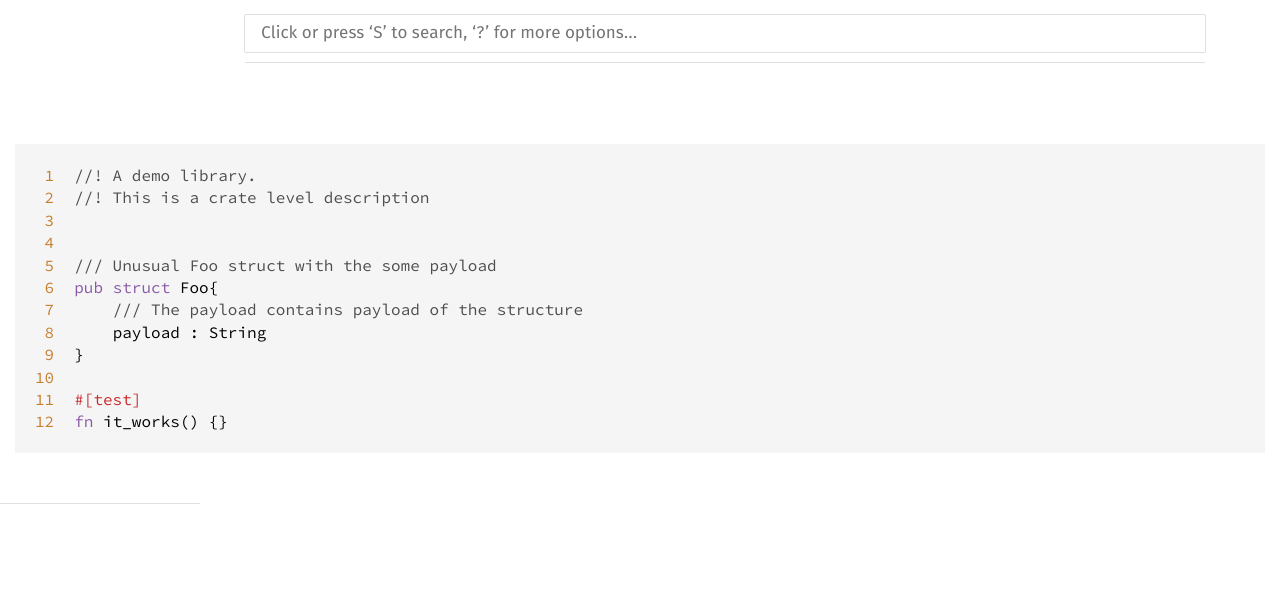
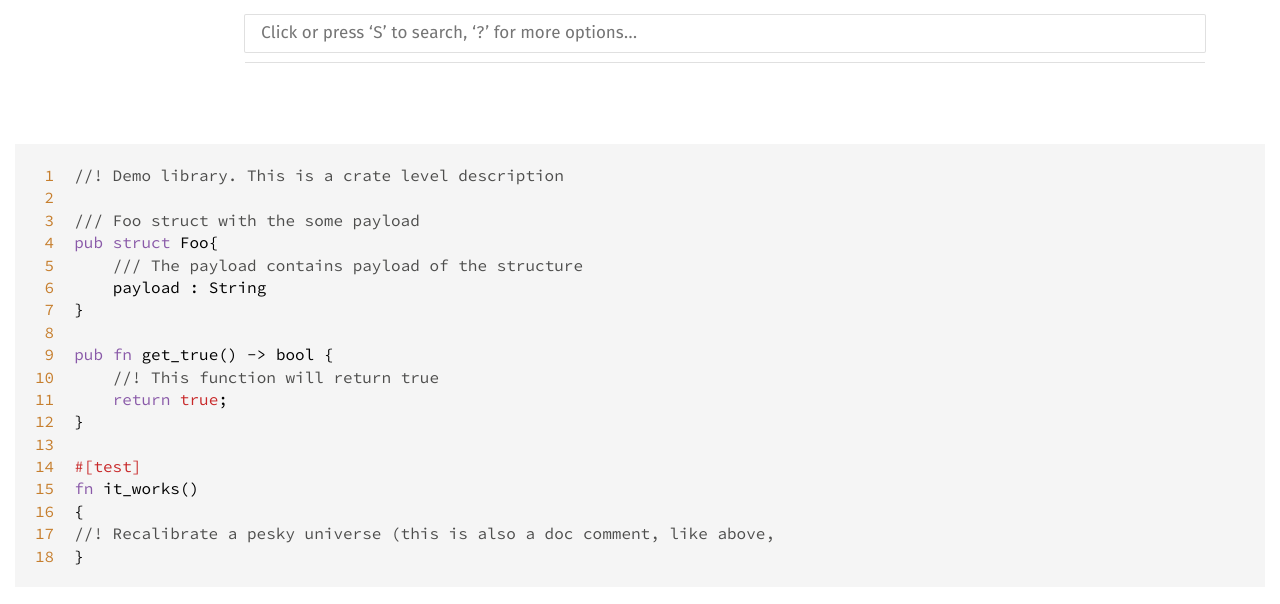
Before and after one commit to seb-odessa/seb-odessa.github.io, a plain HTML site: page src/demodoc/lib.rs.html in a window 1280 px wide. Shown: the top 604 px of the page. Drawn offline with Linux system fonts and the light colour scheme.

Commit message:
Updates documentation from a4628f8 revision

```diff
--- a/demodoc/sidebar-items.js
+++ b/demodoc/sidebar-items.js
@@ -1 +1 @@
-initSidebarItems({"struct":[["Foo","Unusual Foo struct with the some payload"]]});
+initSidebarItems({"fn":[["get_true","This function will return true"]],"struct":[["Foo","Foo struct with the some payload"]]});
--- a/search-index.js
+++ b/search-index.js
@@ -1,3 +1,3 @@
 var searchIndex = {};
-searchIndex['demodoc'] = {"items":[[0,"","demodoc","A demo library.\nThis is a crate level description",null,null],[3,"Foo","","Unusual Foo struct with the some payload",null,null]],"paths":[]};
+searchIndex['demodoc'] = {"items":[[0,"","demodoc","Demo library. This is a crate level description",null,null],[3,"Foo","","Foo struct with the some payload",null,null],[5,"get_true","","This function will return true",null,{"inputs":[],"output":{"name":"bool"}}]],"paths":[]};
 initSearch(searchIndex);
--- a/src/demodoc/lib.rs.html
+++ b/src/demodoc/lib.rs.html
@@ -4,7 +4,7 @@
     <meta charset="utf-8">
     <meta name="viewport" content="width=device-width, initial-scale=1.0">
     <meta name="generator" content="rustdoc">
-    <meta name="description" content="Source to the Rust file `src/lib.rs`.">
+    <meta name="description" content="Source to the Rust file `lib.rs`.">
     <meta name="keywords" content="rust, rustlang, rust-lang">
 
     <title>lib.rs.html -- source</title>
@@ -53,19 +53,31 @@
 <span id="10">10</span>
 <span id="11">11</span>
 <span id="12">12</span>
+<span id="13">13</span>
+<span id="14">14</span>
+<span id="15">15</span>
+<span id="16">16</span>
+<span id="17">17</span>
+<span id="18">18</span>
 </pre><pre class='rust '>
-<span class='doccomment'>//! A demo library.</span>
-<span class='doccomment'>//! This is a crate level description</span>
+<span class='doccomment'>//! Demo library. This is a crate level description</span>
 
-
-<span class='doccomment'>/// Unusual Foo struct with the some payload</span>
+<span class='doccomment'>/// Foo struct with the some payload</span>
 <span class='kw'>pub</span> <span class='kw'>struct</span> <span class='ident'>Foo</span>{
     <span class='doccomment'>/// The payload contains payload of the structure</span>
     <span class='ident'>payload</span> : <span class='ident'>String</span>
 }
 
+<span class='kw'>pub</span> <span class='kw'>fn</span> <span class='ident'>get_true</span>() <span class='op'>-&gt;</span> <span class='ident'>bool</span> {
+    <span class='doccomment'>//! This function will return true</span>
+    <span class='kw'>return</span> <span class='boolval'>true</span>;
+}
+
 <span class='attribute'>#[<span class='ident'>test</span>]</span>
-<span class='kw'>fn</span> <span class='ident'>it_works</span>() {}
+<span class='kw'>fn</span> <span class='ident'>it_works</span>()
+{
+<span class='doccomment'>//! Recalibrate a pesky universe (this is also a doc comment, like above,</span>
+}
 </pre>
 </section>
     <section id='search' class="content hidden"></section>
```
Also changed, not shown: demodoc/index.html (+13 -4 lines), demodoc/struct.Foo.html (+2 -2 lines).
